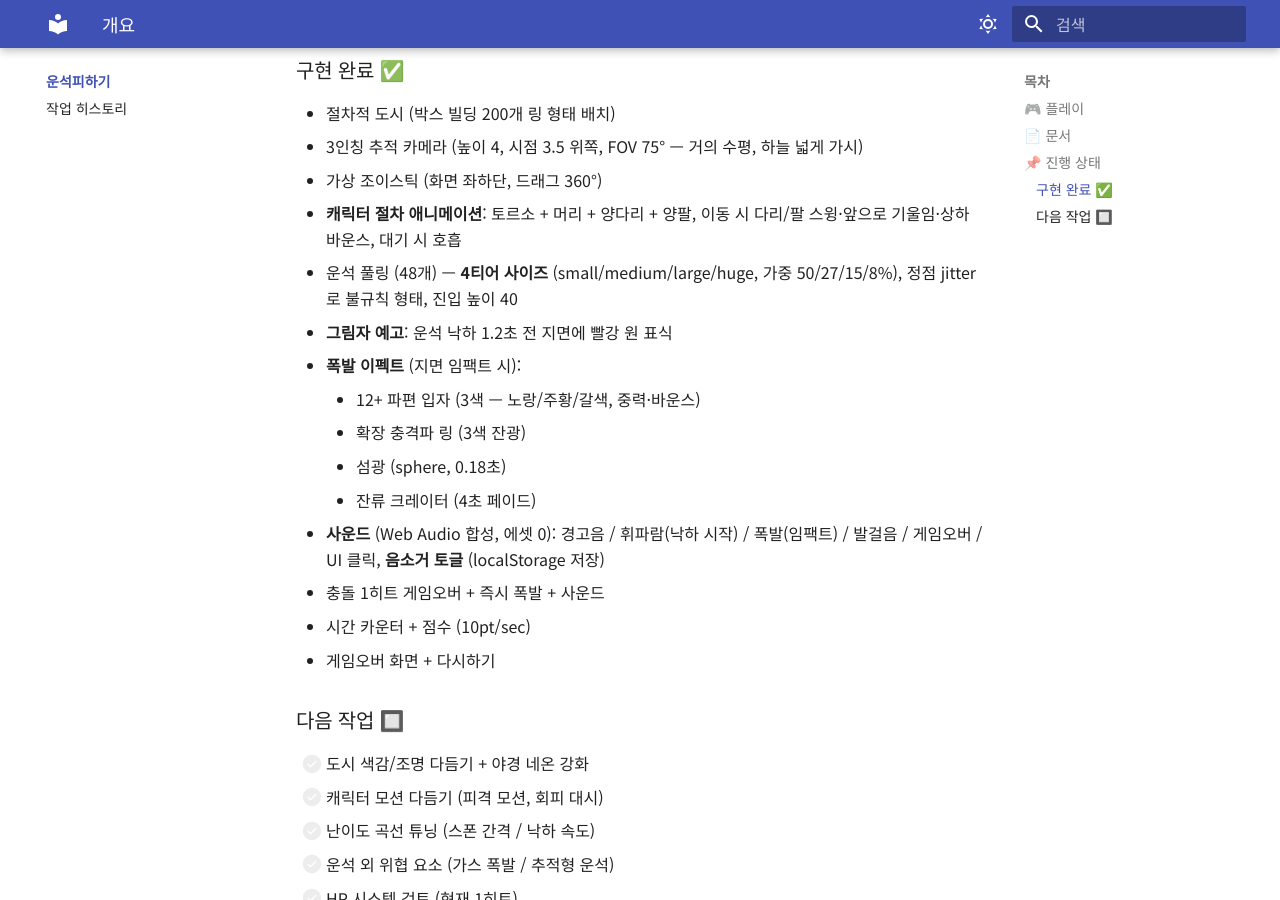
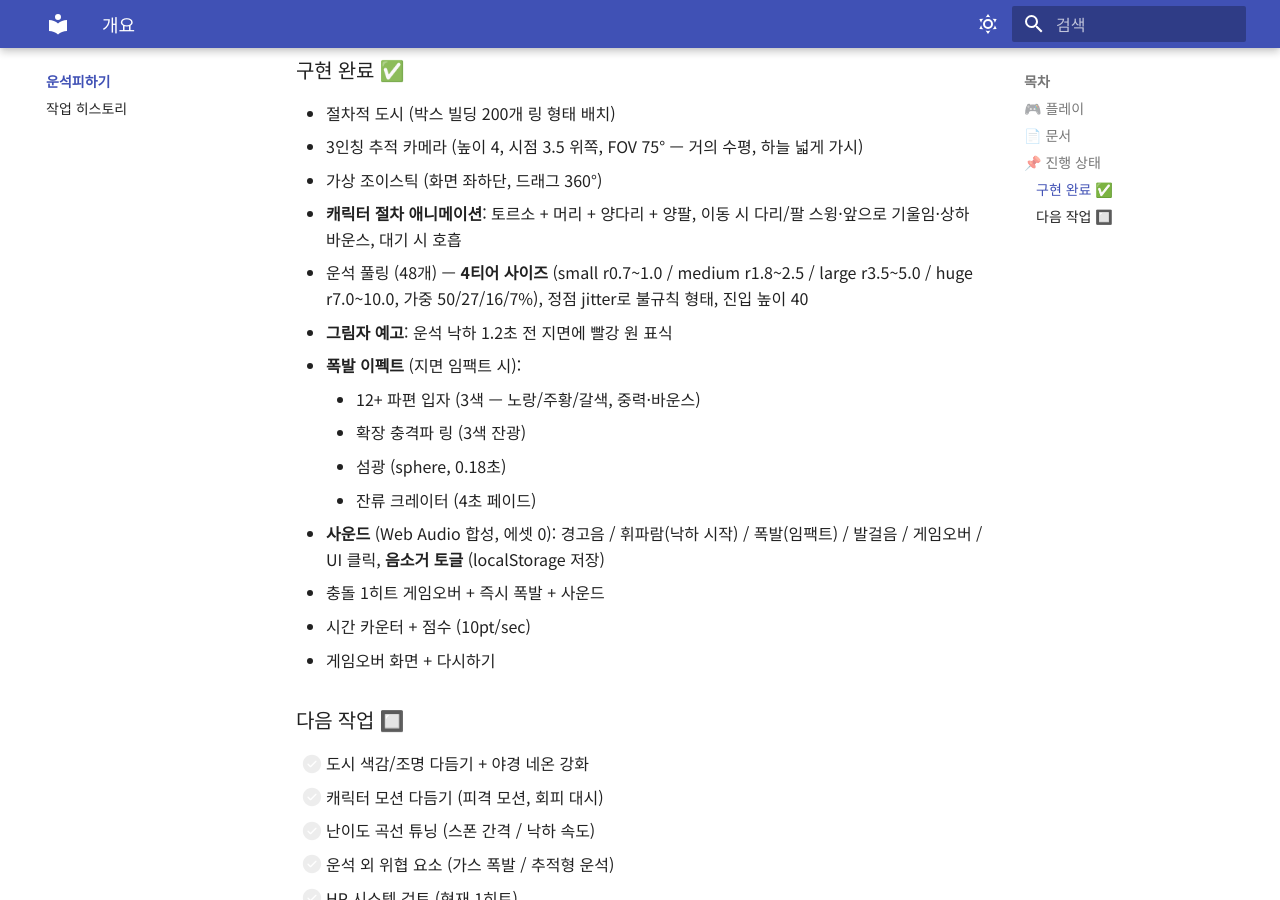
Before and after one commit to suan2z/wellbeangame01, an MkDocs documentation site: the page built from docs/meteor-dodge/index.md, in a window 1280 px wide and 900 px high, scrolled down 822 px. Built offline with MkDocs 1.6.1 and Material for MkDocs 9.7.7, drawn with Linux system fonts in a browser that asks for light colours.

Commit message:
tune(meteor-game): 운석 티어 반경 스케일 업 (huge 최대 r=10) (#25)
- small  r 0.7~1.0  (유지)
- medium r 1.3~1.7  → 1.8~2.5
- large  r 2.0~2.5  → 3.5~5.0
- huge   r 2.9~3.5  → 7.0~10.0

large/huge 티어는 IcosahedronGeometry detail 1로 폴리곤 증가
(detail 0는 큰 크기에서 너무 각짐).

huge 개수 3→2 (희소성), large 7→8 (분포 조정).
폭발 반경은 game.js의 1.0 + (radius-1)*0.4 스케일로 huge 시 4.6x 적용.

https://claude.ai/code/session_01SJt5neCgqnwg6586RkBGsY

Co-authored-by: Claude <noreply@anthropic.com>

```diff
--- a/docs/meteor-dodge/index.md
+++ b/docs/meteor-dodge/index.md
@@ -29,7 +29,7 @@
 - 3인칭 추적 카메라 (높이 4, 시점 3.5 위쪽, FOV 75° — 거의 수평, 하늘 넓게 가시)
 - 가상 조이스틱 (화면 좌하단, 드래그 360°)
 - **캐릭터 절차 애니메이션**: 토르소 + 머리 + 양다리 + 양팔, 이동 시 다리/팔 스윙·앞으로 기울임·상하 바운스, 대기 시 호흡
-- 운석 풀링 (48개) — **4티어 사이즈** (small/medium/large/huge, 가중 50/27/15/8%), 정점 jitter로 불규칙 형태, 진입 높이 40
+- 운석 풀링 (48개) — **4티어 사이즈** (small r0.7~1.0 / medium r1.8~2.5 / large r3.5~5.0 / huge r7.0~10.0, 가중 50/27/16/7%), 정점 jitter로 불규칙 형태, 진입 높이 40
 - **그림자 예고**: 운석 낙하 1.2초 전 지면에 빨강 원 표식
 - **폭발 이펙트** (지면 임팩트 시):
     - 12+ 파편 입자 (3색 — 노랑/주황/갈색, 중력·바운스)
```
Also changed, not shown: docs/meteor-dodge/히스토리.md (+1 -1 lines), 1 other file.
